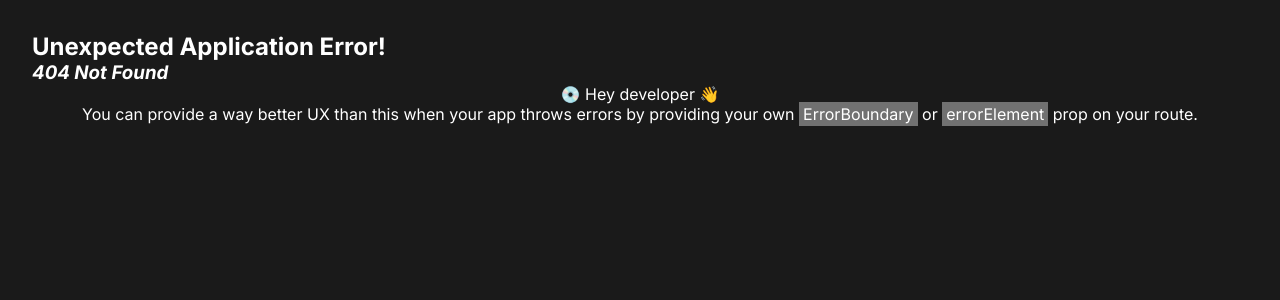
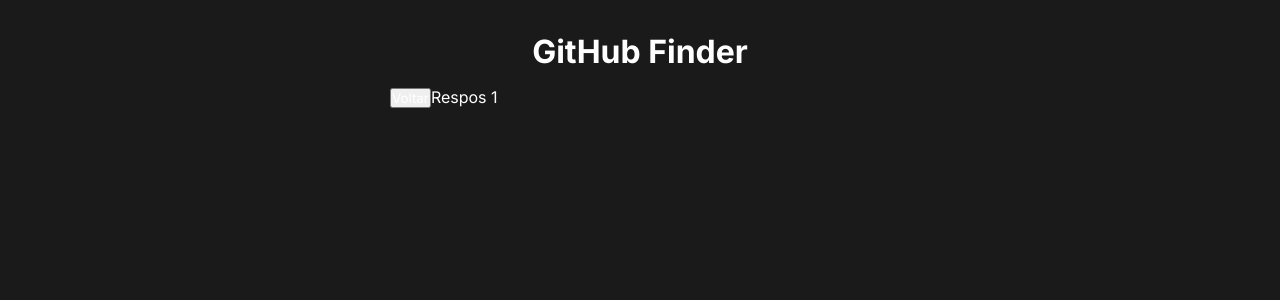
Before and after one commit to FellypeGC/github-finder, a React (Vite) app: page /repos/1 in a window 1280 px wide. Before the commit this address had no page. Shown: the top 300 px of the page. Built offline with nearby package versions, Linux system fonts and the light colour scheme.

Commit message:
feat: repos page created

```diff
--- /dev/null
+++ b/src/components/BackBtn.tsx
@@ -0,0 +1,13 @@
+import { useNavigate } from 'react-router-dom'
+
+const BackBtn = () => {
+  const navigate = useNavigate();
+
+  return (
+    <>
+      <button onClick={() => navigate(-1)}>Voltar</button>
+    </>
+  )
+}
+
+export default BackBtn
--- a/src/main.tsx
+++ b/src/main.tsx
@@ -7,6 +7,7 @@
 
 // Pages
 import Home from './routes/Home.tsx'
+import Repos from "./routes/Respos.tsx"
 
 const router = createBrowserRouter([
   {
@@ -17,6 +18,10 @@
         path: '/',
         element: <Home />,
       },
+      {
+        path: "/repos/:username",
+        element: <Repos />
+      }
     ]
   }
 ])
--- /dev/null
+++ b/src/routes/Respos.tsx
@@ -0,0 +1,17 @@
+import { useState, useEffect } from 'react'
+import { useParams } from 'react-router-dom'
+import BackBtn from '../components/BackBtn'
+import classes from "./Repos.module.css"
+
+const Respos = () => {
+  const { username } = useParams()
+
+  return (
+    <div>
+      <BackBtn />
+      Respos {username}
+    </div>
+  )
+}
+
+export default Respos
```
Also changed, not shown: src/routes/Repos.module.css (added).
